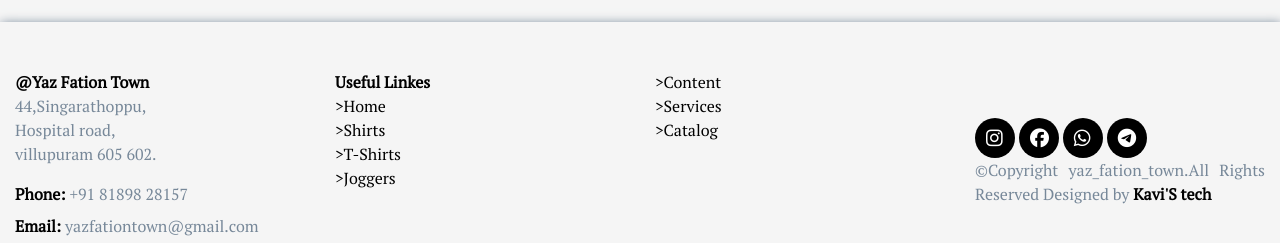
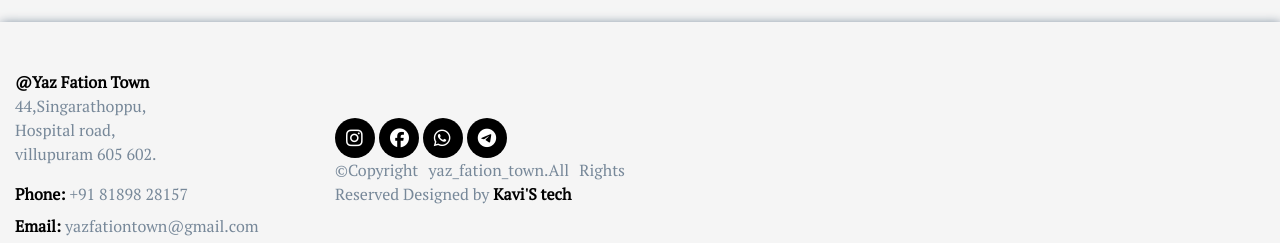
Before and after one commit to vasanth-kavi/yaz, a plain HTML site: page coming_soon.html in a window 1280 px wide. Shown: the part 1325-1568 px from the top of the page. Drawn offline with Linux system fonts and the light colour scheme.

Commit message:
Update coming_soon.html

```diff
--- a/coming_soon.html
+++ b/coming_soon.html
@@ -93,23 +93,7 @@
               <label for="phone" class="span">Phone:</label> <span class="span-text">+91 81898 28157</span> <br>
               <label class="span">Email:</label> <span class="span-text">yazfationtown@gmail.com</span>
             </div>
-            <div class="col-xl-3 col-lg-3 col-md-6 col-sm-12 col-12 col">
-              <span class="span">Useful Linkes</span>
-              <ul class="ul-mom">
-                <li class="ul-chld"><a href="./index.html" class="aref">>Home</a></li>
-                <li class="ul-chld"><a href="./coming_soon.html" class="aref">>Shirts</a></li>
-                <li class="ul-chld"><a href="./coming_soon.html" class="aref">>T-Shirts</a></li>
-                <li class="ul-chld"><a href="./coming_soon.html" class="aref">>Joggers</a></li>
-              </ul>
 
-            </div>
-            <div class="col-xl-3 col-lg-3 col-md-6 col-sm-12 col-12 col">
-              <ul class="ul-mom text-justify">
-                <li class="ul-chld"><a href="./coming_soon.html" class="aref">>Content</a></li>
-                <li class="ul-chld"><a href="./coming_soon.html" class="aref">>Services</a></li>
-                <li class="ul-chld"><a href="./coming_soon.html" class="aref">>Catalog</a></li>
-              </ul>
-            </div>
 
             <div class="col-xl-3 col-lg-3 col-md-6 col-sm-12 col-12 col">
               <div class="con-icon mt-5">
```
